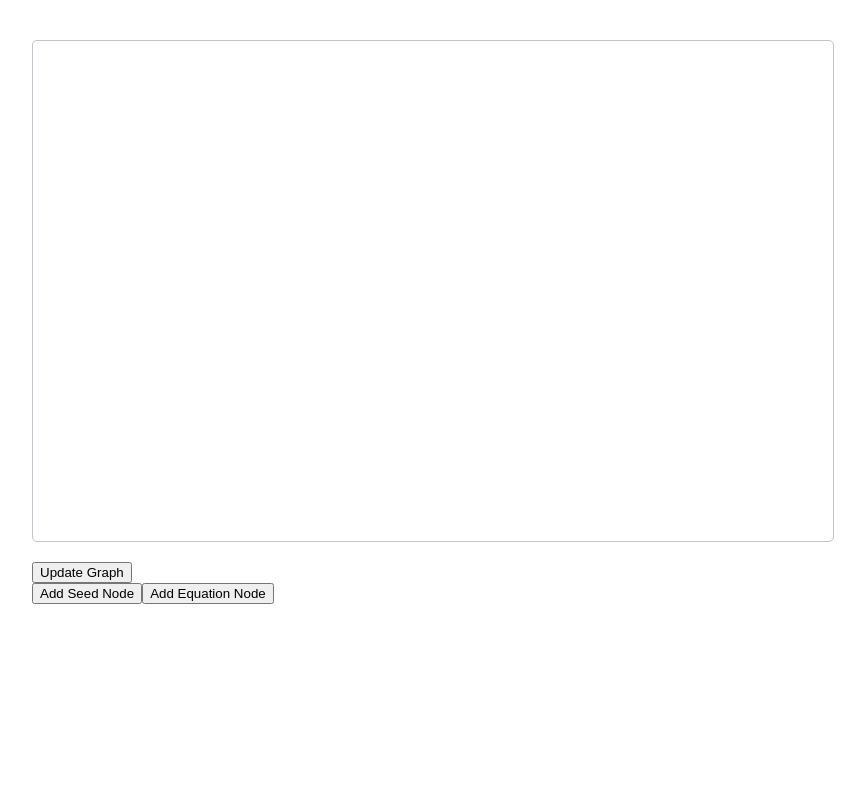
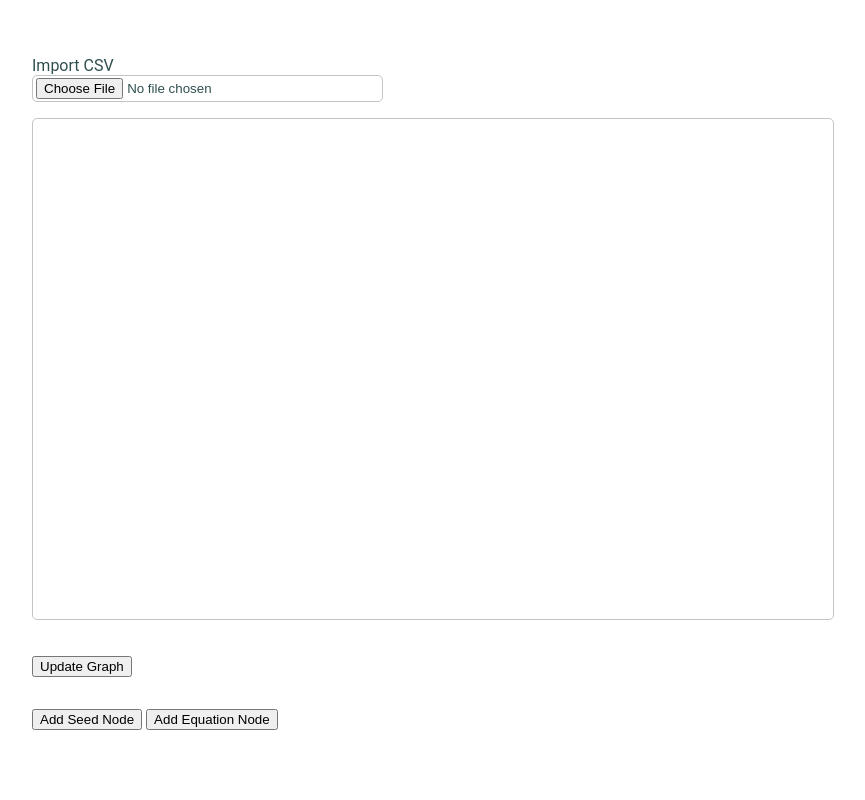
Before and after one commit to OrderAndCh4oS/Graph-Editor, a React (Create React App) app: page / in a window 1280 px wide. Shown: the top 800 px of the page, without its empty margins (8-873 px from the left). Built offline with nearby package versions, Linux system fonts and the light colour scheme.

Commit message:
Tweak styles and structure

```diff
--- a/src/App.css
+++ b/src/App.css
@@ -24,6 +24,10 @@ input {
     max-width: 1240px;
     margin: 0 auto;
     display: flex;
+}
+
+.bottom-gutter {
+    padding-bottom: 15px;
 }
 
 .graph-view {
@@ -90,6 +94,7 @@ input {
 
 .edit-node--panel {
     display: flex;
+    border-bottom: 1px solid #c3c3ca;
 }
 
 .edit-node--input-holder {
--- a/src/component/build-graph.js
+++ b/src/component/build-graph.js
@@ -99,41 +99,12 @@ class BuildGraph extends Component {
         this.updateGraph();
     };
 
-    render() {
-        return (
-            <div className="app">
-                <div className="row">
-                    <GraphView graph={this.state.graph}/>
-                    <ConnectionList
-                        graph={this.state.graph}
-                        updateNodeValue={this.updateNodeValue}
-                    />
-                </div>
-                <GraphEditor
-                    graph={this.state.graph}
-                    buildGraph={this.buildGraph}
-                    updateGraph={this.updateGraph}
-                    updateNodeKey={this.updateNodeKey}
-                />
-                <div className="row">
-                    <label>
-                        <span>Import CSV</span>
-                        <input type='file' onChange={this.handleCSVImport}/>
-                    </label>
-                </div>
-            </div>
-        );
-    }
-
     createGraph = (data) => {
         const g = new Graph();
         const connections = [];
-        console.log(data);
         data.data.pop();
         for(let nodeData of data.data) {
             let node;
-            console.log('=========================');
-            console.log(nodeData);
             if(nodeData.equn !== null) {
                 const joins = nodeData.equn.match(/{(.*?)}/g);
                 for(let join of joins) {
@@ -145,7 +116,6 @@ class BuildGraph extends Component {
                 node = new SeedNode(Math.random().toString(), nodeData);
             }
             g.addNode(node);
-            console.log('Added Node');
         }
 
         for(let connection of connections) {
@@ -179,6 +149,34 @@ class BuildGraph extends Component {
             },
         });
     };
+
+    render() {
+        return (
+            <div className="app">
+                <div className="row">
+                    <p>
+                        <label>
+                            <span>Import CSV</span>
+                            <input type='file' onChange={this.handleCSVImport}/>
+                        </label>
+                    </p>
+                </div>
+                <div className="row">
+                    <GraphView graph={this.state.graph}/>
+                    <ConnectionList
+                        graph={this.state.graph}
+                        updateNodeValue={this.updateNodeValue}
+                    />
+                </div>
+                <GraphEditor
+                    graph={this.state.graph}
+                    buildGraph={this.buildGraph}
+                    updateGraph={this.updateGraph}
+                    updateNodeKey={this.updateNodeKey}
+                />
+            </div>
+        );
+    }
 }
 
 export default BuildGraph;
--- a/src/component/graph-editor.js
+++ b/src/component/graph-editor.js
@@ -64,20 +64,25 @@ export default class GraphEditor extends Component {
         return (
             <div>
                 <div className={'row'}>
+                    <p>
                         <button onClick={() => buildGraph()}>
                             Update Graph
                         </button>
+                    </p>
                 </div>
                 <div className={'row'}>
                     <Scrollbars style={{height: 500}}>
                         <div className={'graph-editor'}>
                             {this.displayEditNodePanels()}
+                            <p>
                                 <button onClick={this.makeSeedNode}>
                                     Add Seed Node
                                 </button>
+                                {' '}
                                 <button onClick={this.makeEquationNode}>
                                     Add Equation Node
                                 </button>
+                            </p>
                         </div>
                     </Scrollbars>
                 </div>
--- a/src/component/preloaded-graph.js
+++ b/src/component/preloaded-graph.js
@@ -7,6 +7,9 @@ import SeedNode from '../graph/seed-node';
 import GraphView from './graph-view';
 import ConnectionList from './connection-list';
 
+/**
+ * First draft no longer used
+ */
 class PreloadedGraph extends Component {
     constructor(props) {
         super(props);
```
Lines whose indentation alone changed are shown as unchanged.
